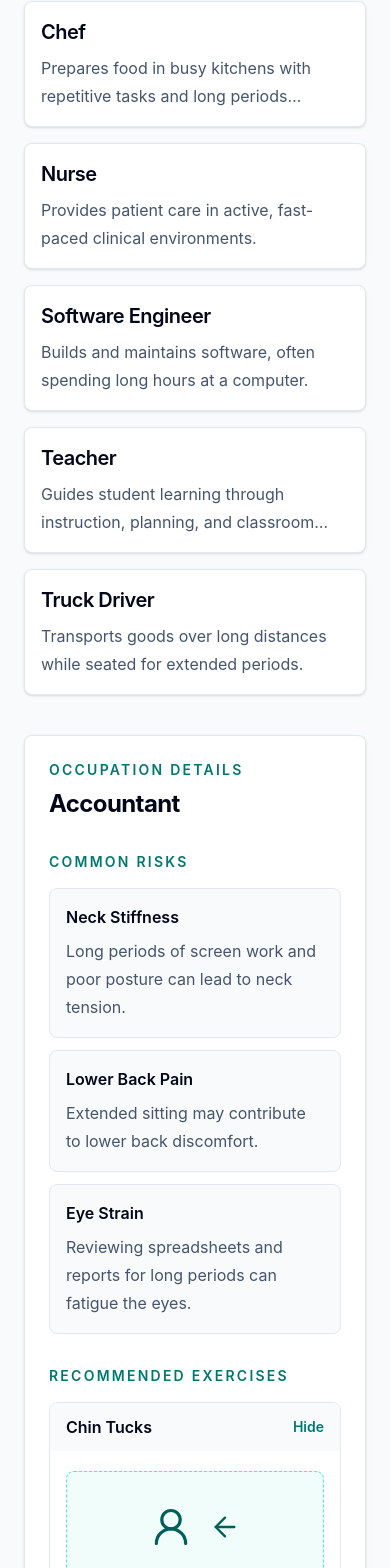
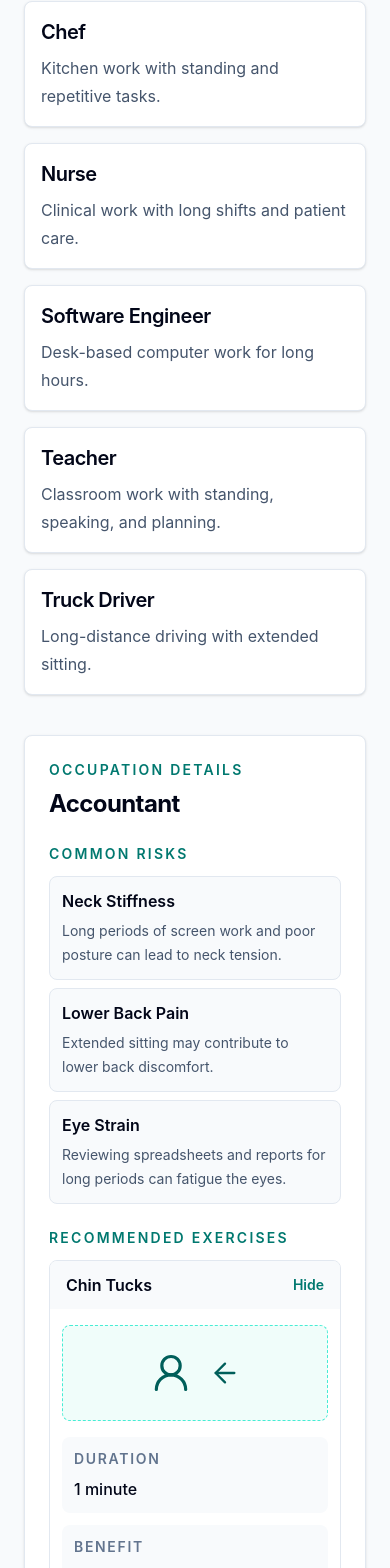
Before and after one commit to a1658843/occupation-health-check, a React (Vite) app: page / in a window 390 px wide. Shown: the part 385-1953 px from the top of the page. Built offline with nearby package versions, Linux system fonts and the light colour scheme.

Commit message:
improve mobile responsiveness 2

```diff
--- a/src/App.tsx
+++ b/src/App.tsx
@@ -46,7 +46,7 @@ function App() {
             <h2 className="text-xl font-semibold tracking-tight text-slate-950">
               {occupation.name}
             </h2>
-            <p className="occupation-card-description mt-2 leading-7 text-slate-600 md:mt-3">
+            <p className="mt-2 leading-7 text-slate-600 md:mt-3">
               {occupation.shortDescription}
             </p>
           </button>
@@ -63,21 +63,21 @@ function App() {
           </h2>
         </div>
 
-        <div className="mt-8 grid gap-8 lg:grid-cols-[0.8fr_1.2fr]">
+        <div className="mt-6 grid gap-6 md:mt-8 md:gap-8 lg:grid-cols-[0.8fr_1.2fr]">
           <div>
             <h3 className="text-sm font-semibold uppercase tracking-[0.16em] text-teal-700">
               Common Risks
             </h3>
-            <div className="mt-4 space-y-3">
+            <div className="mt-3 space-y-2 md:mt-4 md:space-y-3">
               {selectedOccupation.risks.map((risk) => (
                 <article
-                  className="rounded-lg border border-slate-200 bg-slate-50 p-4"
+                  className="rounded-lg border border-slate-200 bg-slate-50 p-3 md:p-4"
                   key={risk.title}
                 >
                   <h4 className="font-semibold text-slate-950">
                     {risk.title}
                   </h4>
-                  <p className="mt-2 leading-7 text-slate-600">
+                  <p className="mt-1.5 text-sm leading-6 text-slate-600 md:mt-2 md:text-base md:leading-7">
                     {risk.description}
                   </p>
                 </article>
@@ -89,7 +89,7 @@ function App() {
             <h3 className="text-sm font-semibold uppercase tracking-[0.16em] text-teal-700">
               Recommended Exercises
             </h3>
-            <div className="mt-4 space-y-3">
+            <div className="mt-3 space-y-2 md:mt-4 md:space-y-3">
               {selectedOccupation.exercises.map((exercise) => (
                 <article
                   className="overflow-hidden rounded-lg border border-slate-200"
@@ -114,11 +114,11 @@ function App() {
                   </button>
 
                   {exercise.name === expandedExerciseName && (
-                    <div className="space-y-6 px-4 py-5 text-slate-700 sm:px-5">
+                    <div className="space-y-4 px-3 py-4 text-slate-700 sm:px-5 md:space-y-6 md:px-4 md:py-5">
                       <ExerciseIllustration exerciseName={exercise.name} />
 
-                      <div className="grid gap-4 sm:grid-cols-[0.45fr_1fr]">
-                        <div className="rounded-lg bg-slate-50 p-4">
+                      <div className="grid gap-3 md:gap-4 sm:grid-cols-[0.45fr_1fr]">
+                        <div className="rounded-lg bg-slate-50 p-3 md:p-4">
                           <p className="text-sm font-semibold uppercase tracking-[0.12em] text-slate-500">
                             Duration
                           </p>
@@ -126,7 +126,7 @@ function App() {
                             {exercise.duration}
                           </p>
                         </div>
-                        <div className="rounded-lg bg-slate-50 p-4">
+                        <div className="rounded-lg bg-slate-50 p-3 md:p-4">
                           <p className="text-sm font-semibold uppercase tracking-[0.12em] text-slate-500">
                             Benefit
                           </p>
@@ -134,7 +134,7 @@ function App() {
                         </div>
                       </div>
 
-                      <div className="rounded-lg bg-slate-50 p-4">
+                      <div className="rounded-lg bg-slate-50 p-3 md:p-4">
                         <p className="text-sm font-semibold uppercase tracking-[0.12em] text-slate-500">
                           Step-by-step instructions
                         </p>
--- a/src/components/ExerciseIllustration.tsx
+++ b/src/components/ExerciseIllustration.tsx
@@ -118,7 +118,7 @@ function ExerciseIllustration({
     illustrationType ?? illustrationTypeByExerciseName[exerciseName]
 
   return (
-    <div className="flex h-28 w-full items-center justify-center rounded-lg border border-dashed border-teal-300 bg-teal-50 px-6 text-teal-800 sm:h-32">
+    <div className="flex h-24 w-full items-center justify-center rounded-lg border border-dashed border-teal-300 bg-teal-50 px-6 text-teal-800 md:h-32">
       {resolvedType && <IconIllustration illustrationType={resolvedType} />}
       {!resolvedType && <PlaceholderIllustration exerciseName={exerciseName} />}
     </div>
--- a/src/data/occupations.ts
+++ b/src/data/occupations.ts
@@ -22,8 +22,7 @@ export const occupations: Occupation[] = [
   {
     id: 'accountant',
     name: 'Accountant',
-    shortDescription:
-      'Works with financial records, spreadsheets, and reports, often spending long hours seated at a desk.',
+    shortDescription: 'Desk-based financial work with reports and spreadsheets.',
     risks: [
       {
         title: 'Neck Stiffness',
@@ -77,8 +76,7 @@ export const occupations: Occupation[] = [
   {
     id: 'chef',
     name: 'Chef',
-    shortDescription:
-      'Prepares food in busy kitchens with repetitive tasks and long periods standing.',
+    shortDescription: 'Kitchen work with standing and repetitive tasks.',
     risks: [
       {
         title: 'Wrist Strain',
@@ -132,8 +130,7 @@ export const occupations: Occupation[] = [
   {
     id: 'nurse',
     name: 'Nurse',
-    shortDescription:
-      'Provides patient care in active, fast-paced clinical environments.',
+    shortDescription: 'Clinical work with long shifts and patient care.',
     risks: [
       {
         title: 'Lower Back Strain',
@@ -187,8 +184,7 @@ export const occupations: Occupation[] = [
   {
     id: 'software-engineer',
     name: 'Software Engineer',
-    shortDescription:
-      'Builds and maintains software, often spending long hours at a computer.',
+    shortDescription: 'Desk-based computer work for long hours.',
     risks: [
       {
         title: 'Neck Pain',
@@ -242,8 +238,7 @@ export const occupations: Occupation[] = [
   {
     id: 'teacher',
     name: 'Teacher',
-    shortDescription:
-      'Guides student learning through instruction, planning, and classroom support.',
+    shortDescription: 'Classroom work with standing, speaking, and planning.',
     risks: [
       {
         title: 'Voice Strain',
@@ -297,8 +292,7 @@ export const occupations: Occupation[] = [
   {
     id: 'truck-driver',
     name: 'Truck Driver',
-    shortDescription:
-      'Transports goods over long distances while seated for extended periods.',
+    shortDescription: 'Long-distance driving with extended sitting.',
     risks: [
       {
         title: 'Hip Stiffness',
--- a/src/index.css
+++ b/src/index.css
@@ -13,10 +13,3 @@ html {
 body {
   margin: 0;
 }
-
-.occupation-card-description {
-  display: -webkit-box;
-  overflow: hidden;
-  -webkit-box-orient: vertical;
-  -webkit-line-clamp: 2;
-}
```
